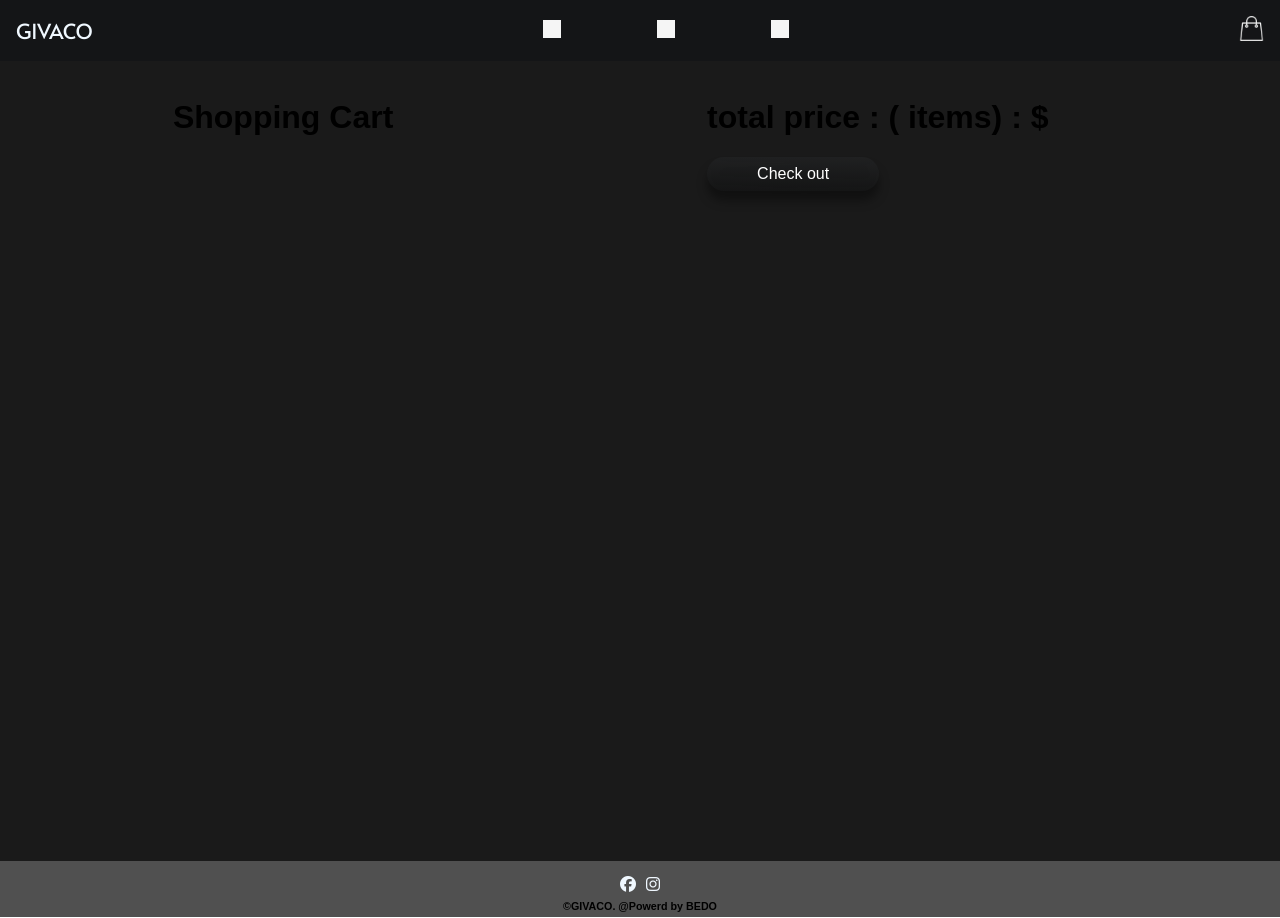
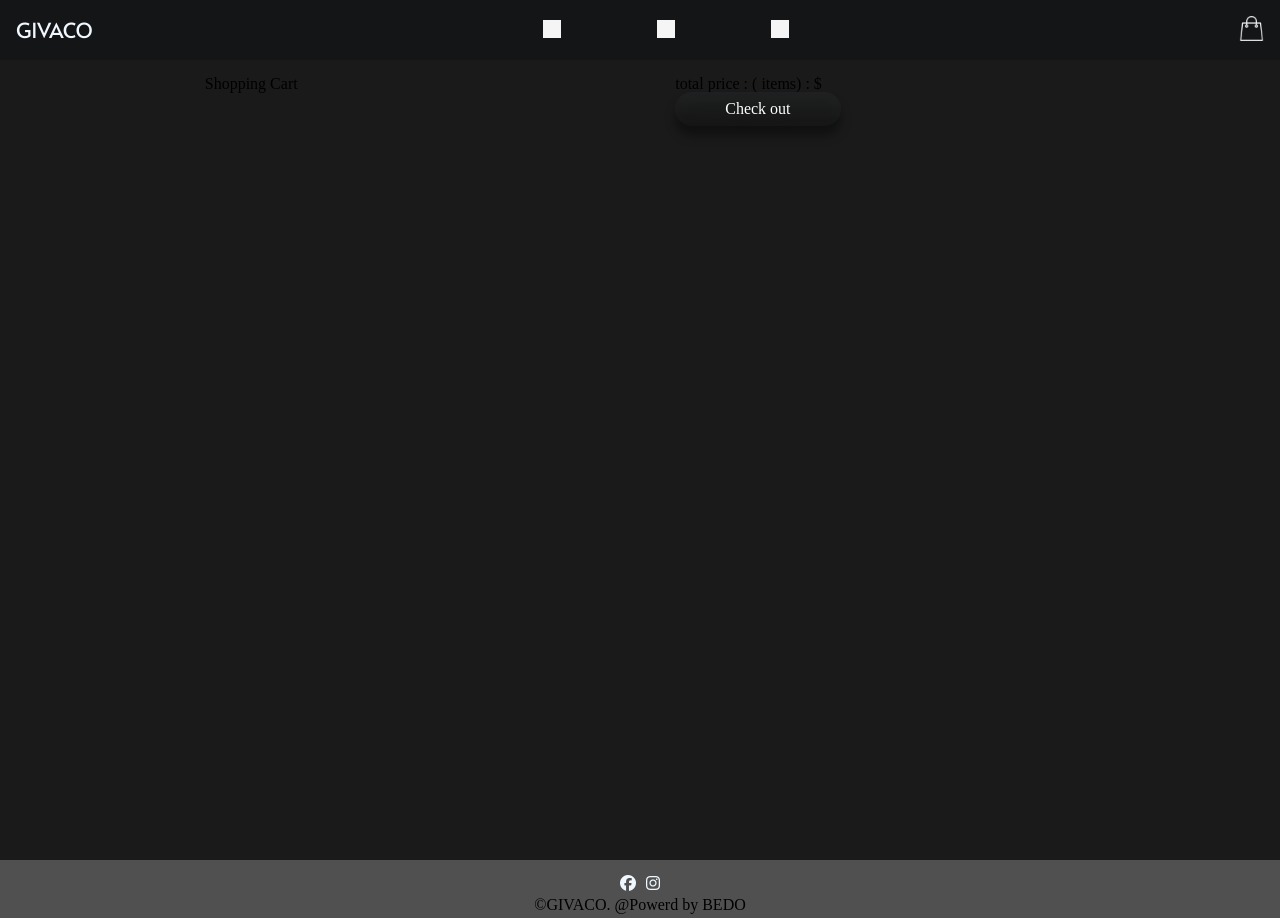
Before and after one commit to AbdElRahman501/givaco, a React (Create React App) app in the folder client/: page /cart in a window 1280 px wide. Built offline with nearby package versions, Linux system fonts and the light colour scheme; grey boxes are pictures that could not be loaded.

Commit message:
adjust css again

```diff
--- a/client/public/index.html
+++ b/client/public/index.html
@@ -8,18 +8,19 @@
     <!-- syles -->
     <link rel="stylesheet" href="/styles/home.css">
     <link rel="stylesheet" href="/styles/normalize.css">
+    <link rel="stylesheet" href="/styles/reset.css">
     <!-- fonts -->
     <link rel="preconnect" href="https://fonts.googleapis.com">
     <link rel="preconnect" href="https://fonts.gstatic.com" crossorigin>
     <link href="https://fonts.googleapis.com/css2?family=Alata&family=Righteous&display=swap" rel="stylesheet">
 
-    <script src="https://kit.fontawesome.com/57a3b4e0a8.js" crossorigin="anonymous"></script>
+
 
     <title>GIVACO</title>
 
   </head>
   <body>
-
+    <script src="https://kit.fontawesome.com/57a3b4e0a8.js" crossorigin="anonymous"></script>
     <div id="root"></div>
     <script src="https://cdn.jsdelivr.net/npm/bootstrap@5.1.3/dist/js/bootstrap.bundle.min.js" integrity="sha384-ka7Sk0Gln4gmtz2MlQnikT1wXgYsOg+OMhuP+IlRH9sENBO0LRn5q+8nbTov4+1p" crossorigin="anonymous"></script>
   </body>
--- a/client/public/styles/home.css
+++ b/client/public/styles/home.css
@@ -188,6 +188,10 @@
 #heading{
     background-color: #141517;
 }
+#heading *{
+    font-family: 'Alata', sans-serif;
+
+}
 #heading img{
     width: 100%;
     border-radius: 71px 0px 0px 70px;
@@ -202,7 +206,7 @@
 }
 .back-word{
     position: absolute;
-    top: -9rem;
+    top: 5rem;
     left: 1rem;
     font-family: 'Alata';
     font-weight: 400;
@@ -292,6 +296,10 @@
 /* start products */
 #products{
     background-color: #1a1a1a;
+}
+#products *{
+    font-family: 'Alata', sans-serif;
+
 }
 #products .main-pic{
     width: 200px;
@@ -385,14 +393,14 @@
 .card .rating{
     display: inline-block;
     position: relative;
-    bottom: 4.8rem;
+    bottom: 4rem;
     left: 2rem;
     font-size: 0.8rem;
 }
 .card .price{
     display: block;
     position: relative;
-    bottom: 6.5rem;
+    bottom: 3.5rem;
     font-size: 1rem;
     color: #fff;
 }
--- /dev/null
+++ b/client/public/styles/reset.css
@@ -0,0 +1,48 @@
+/* http://meyerweb.com/eric/tools/css/reset/
+   v2.0 | 20110126
+   License: none (public domain)
+*/
+
+html, body, div, span, applet, object, iframe,
+h1, h2, h3, h4, h5, h6, p, blockquote, pre,
+a, abbr, acronym, address, big, cite, code,
+del, dfn, em, img, ins, kbd, q, s, samp,
+small, strike, strong, sub, sup, tt, var,
+b, u, i, center,
+dl, dt, dd, ol, ul, li,
+fieldset, form, label, legend,
+table, caption, tbody, tfoot, thead, tr, th, td,
+article, aside, canvas, details, embed,
+figure, figcaption, footer, header, hgroup,
+menu, nav, output, ruby, section, summary,
+time, mark, audio, video {
+	margin: 0;
+	padding: 0;
+	border: 0;
+	font-size: 100%;
+	font: inherit;
+	vertical-align: baseline;
+}
+/* HTML5 display-role reset for older browsers */
+article, aside, details, figcaption, figure,
+footer, header, hgroup, menu, nav, section {
+	display: block;
+}
+body {
+	line-height: 1;
+}
+ol, ul {
+	list-style: none;
+}
+blockquote, q {
+	quotes: none;
+}
+blockquote:before, blockquote:after,
+q:before, q:after {
+	content: '';
+	content: none;
+}
+table {
+	border-collapse: collapse;
+	border-spacing: 0;
+}
--- a/client/src/components/products.js
+++ b/client/src/components/products.js
@@ -12,7 +12,7 @@
             <Link to={"/cart/"+_id+"?qty=1"}><button> <img className="icon" src="images/icons/fi-rr-arrow-small-right.png" alt="" /> </button></Link>
             <img className="icon star-icon" src="images/icons/Star.png" alt="" />
             <p className="rating"> {rating} | {numberOfRating}</p>
-            <h3 className="price">{price}</h3>
+            <h3 className="price">{price} EGP</h3>
     </div>
     )
 }
```
